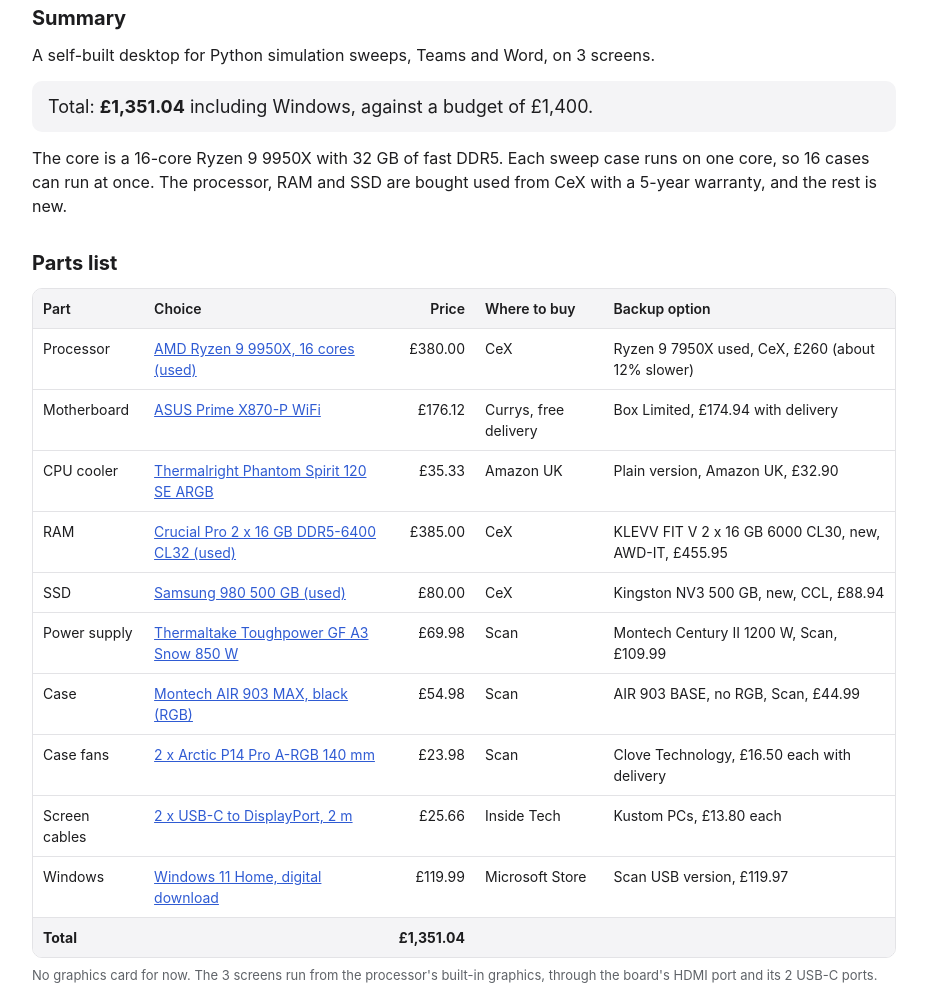
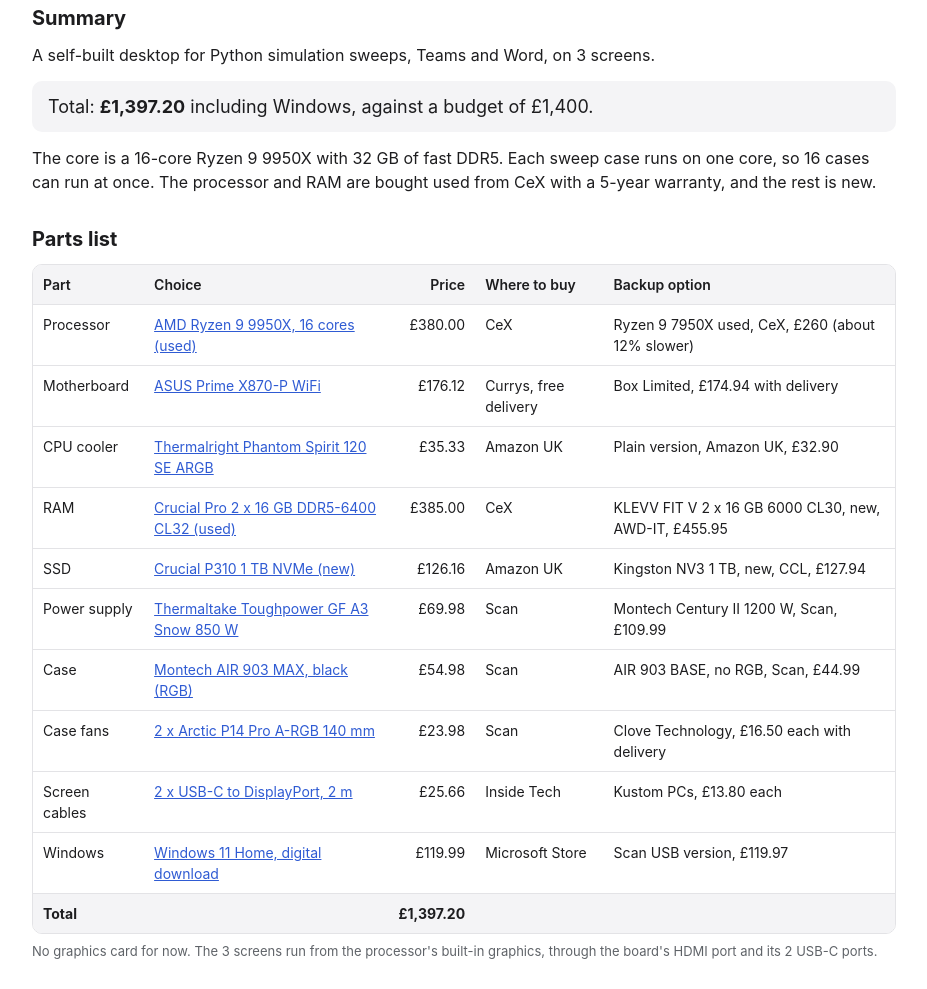
Before and after one commit to sh1juj/sim-pc-build-plan, a plain HTML site: page index.html in a window 1280 px wide. Shown: the part 122-1111 px from the top of the page, without its empty margins (176-1103 px from the left). Drawn offline with Linux system fonts and the light colour scheme.

Commit message:
Switch SSD to new Crucial P310 1 TB
Co-Authored-By: Claude Opus 5.5 <noreply@anthropic.com>
Claude-Session: https://claude.ai/code/session_01DQky9pC6SfdKTjZDKuR6AG

```diff
--- a/index.html
+++ b/index.html
@@ -34,8 +34,8 @@
 
 <h2>Summary</h2>
 <p>A self-built desktop for Python simulation sweeps, Teams and Word, on 3 screens.</p>
-<div class="total">Total: <strong>&pound;1,351.04</strong> including Windows, against a budget of &pound;1,400.</div>
-<p>The core is a 16-core Ryzen 9 9950X with 32 GB of fast DDR5. Each sweep case runs on one core, so 16 cases can run at once. The processor, RAM and SSD are bought used from CeX with a 5-year warranty, and the rest is new.</p>
+<div class="total">Total: <strong>&pound;1,397.20</strong> including Windows, against a budget of &pound;1,400.</div>
+<p>The core is a 16-core Ryzen 9 9950X with 32 GB of fast DDR5. Each sweep case runs on one core, so 16 cases can run at once. The processor and RAM are bought used from CeX with a 5-year warranty, and the rest is new.</p>
 
 <h2>Parts list</h2>
 <div class="wrap">
@@ -46,13 +46,13 @@
 <tr><td>Motherboard</td><td><a href="https://uk.pcpartpicker.com/product/d7zXsY/asus-prime-x870-p-wifi-atx-am5-motherboard-prime-x870-p-wifi">ASUS Prime X870-P WiFi</a></td><td class="num">&pound;176.12</td><td>Currys, free delivery</td><td>Box Limited, &pound;174.94 with delivery</td></tr>
 <tr><td>CPU cooler</td><td><a href="https://uk.pcpartpicker.com/product/MzMMnQ/thermalright-phantom-spirit-120-se-argb-6617-cfm-cpu-cooler-ps120se-argb">Thermalright Phantom Spirit 120 SE ARGB</a></td><td class="num">&pound;35.33</td><td>Amazon UK</td><td>Plain version, Amazon UK, &pound;32.90</td></tr>
 <tr><td>RAM</td><td><a href="https://uk.webuy.com/product-detail?id=SD5CRUPROBD216326401">Crucial Pro 2 x 16 GB DDR5-6400 CL32 (used)</a></td><td class="num">&pound;385.00</td><td>CeX</td><td>KLEVV FIT V 2 x 16 GB 6000 CL30, new, AWD-IT, &pound;455.95</td></tr>
-<tr><td>SSD</td><td><a href="https://uk.webuy.com/search?stext=Samsung%20980%20500GB">Samsung 980 500 GB (used)</a></td><td class="num">&pound;80.00</td><td>CeX</td><td>Kingston NV3 500 GB, new, CCL, &pound;88.94</td></tr>
+<tr><td>SSD</td><td><a href="https://uk.pcpartpicker.com/product/M82j4D/crucial-p310-w-acronis-data-recovery-1-tb-m2-2280-pcie-40-x4-nvme-solid-state-drive-ct1000p310ssd801">Crucial P310 1 TB NVMe (new)</a></td><td class="num">&pound;126.16</td><td>Amazon UK</td><td>Kingston NV3 1 TB, new, CCL, &pound;127.94</td></tr>
 <tr><td>Power supply</td><td><a href="https://www.scan.co.uk/products/850w-thermaltake-gf-a3-snow-modular-80plus-gold-cybernetics-platinum-single-rail-pcie-51-atx-31-smar">Thermaltake Toughpower GF A3 Snow 850 W</a></td><td class="num">&pound;69.98</td><td>Scan</td><td>Montech Century II 1200 W, Scan, &pound;109.99</td></tr>
 <tr><td>Case</td><td><a href="https://uk.pcpartpicker.com/product/2MwmP6/montech-air-903-max-atx-mid-tower-case-air-903-max-b">Montech AIR 903 MAX, black (RGB)</a></td><td class="num">&pound;54.98</td><td>Scan</td><td>AIR 903 BASE, no RGB, Scan, &pound;44.99</td></tr>
 <tr><td>Case fans</td><td><a href="https://uk.pcpartpicker.com/product/hWy8TW/arctic-p14-pro-a-rgb-110-cfm-140-mm-fan-acfan00315a">2 x Arctic P14 Pro A-RGB 140 mm</a></td><td class="num">&pound;23.98</td><td>Scan</td><td>Clove Technology, &pound;16.50 each with delivery</td></tr>
 <tr><td>Screen cables</td><td><a href="https://inside-tech.co.uk/cables/usb-c-to-displyport-4k-60hz-2-meter-black-data-cable/">2 x USB-C to DisplayPort, 2 m</a></td><td class="num">&pound;25.66</td><td>Inside Tech</td><td>Kustom PCs, &pound;13.80 each</td></tr>
 <tr><td>Windows</td><td><a href="https://www.microsoft.com/en-gb/d/windows-11-home/dg7gmgf0krt0">Windows 11 Home, digital download</a></td><td class="num">&pound;119.99</td><td>Microsoft Store</td><td>Scan USB version, &pound;119.97</td></tr>
-<tr class="sum"><td>Total</td><td></td><td class="num">&pound;1,351.04</td><td></td><td></td></tr>
+<tr class="sum"><td>Total</td><td></td><td class="num">&pound;1,397.20</td><td></td><td></td></tr>
 </tbody>
 </table>
 </div>
```
